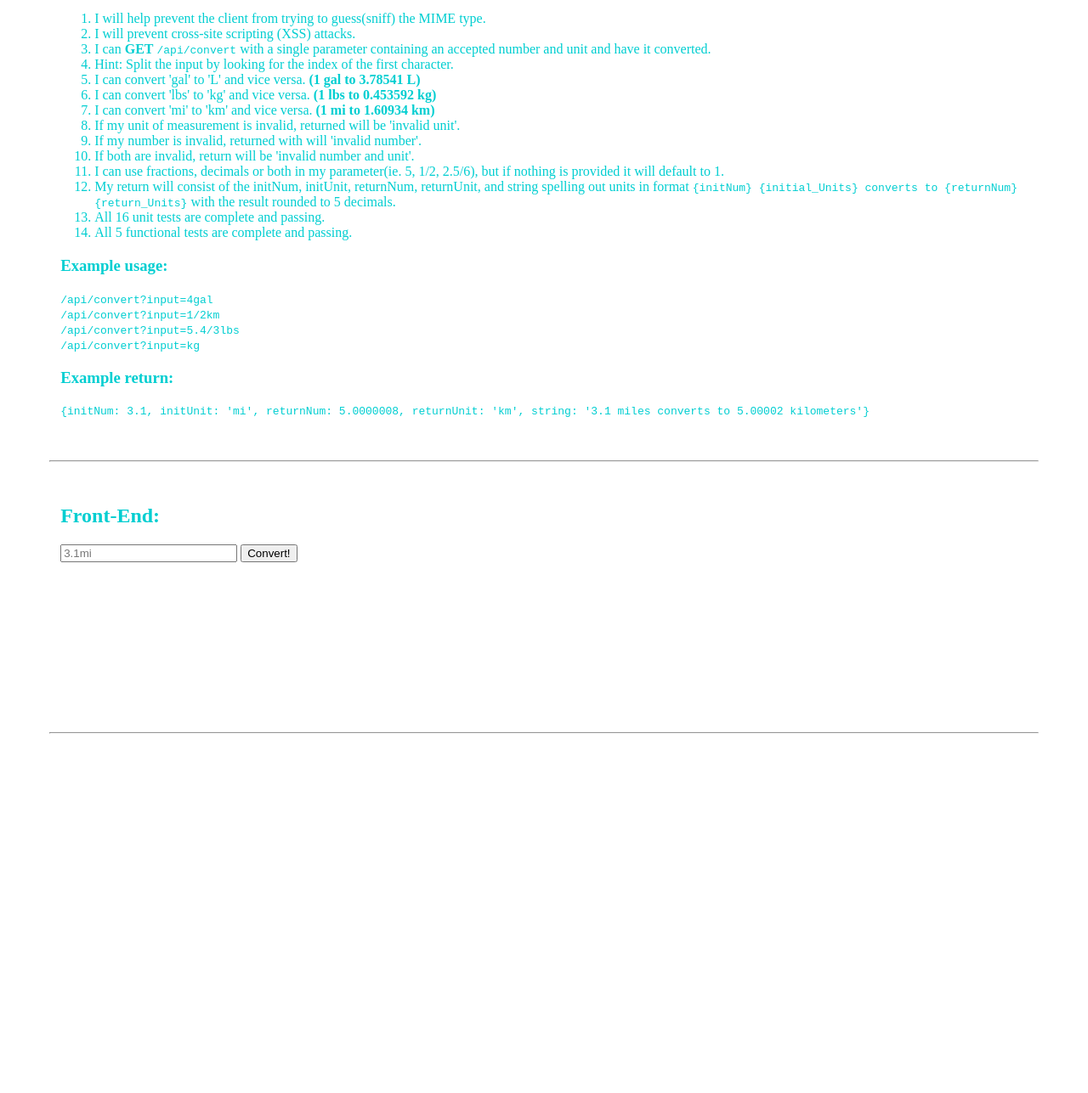
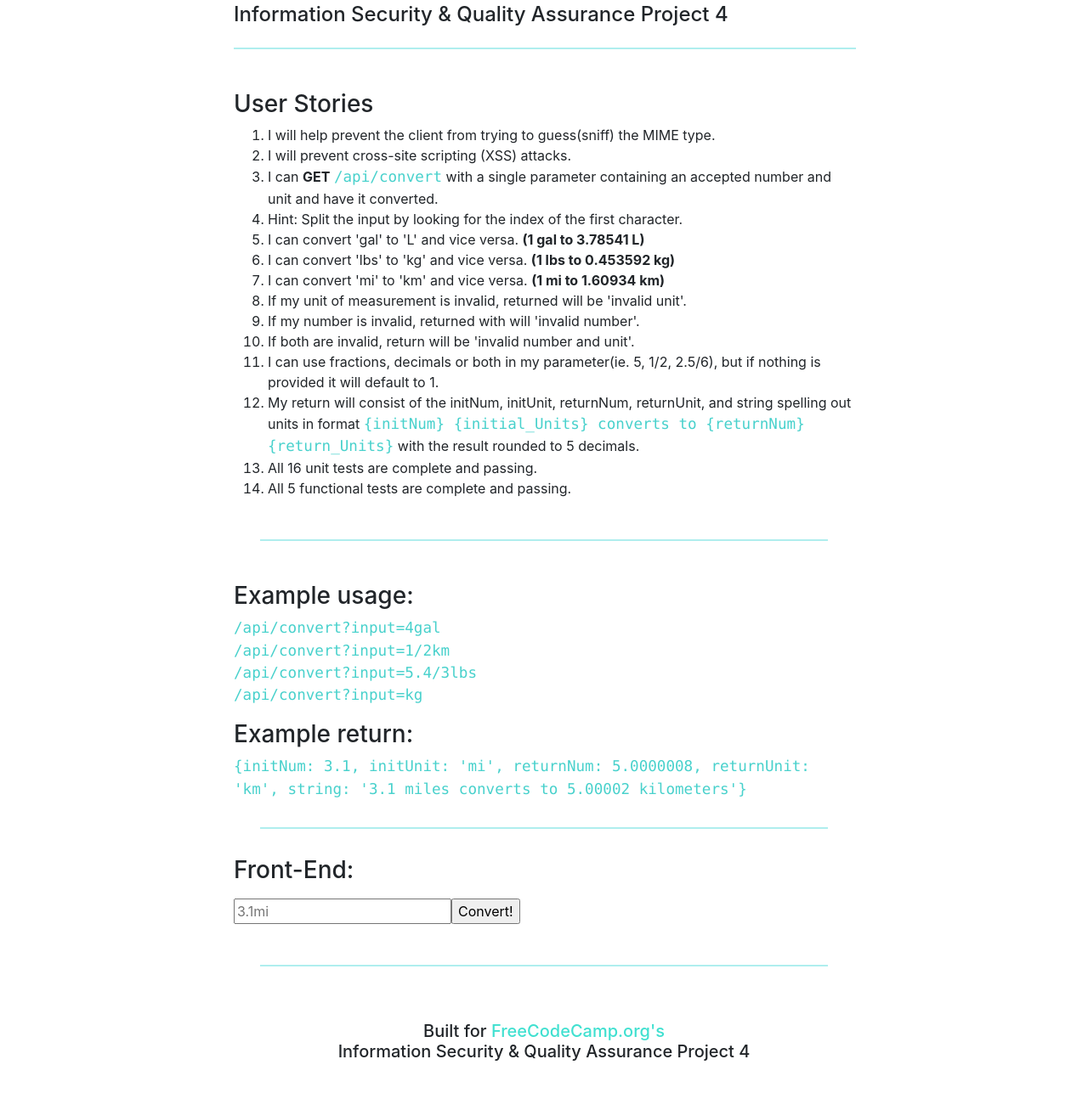
Before and after one commit to jrwmacintire/imperial-metric-converter, a website: page views/index.html in a window 1280 px wide. Shown: the part 149-1436 px from the top of the page at 85% size. Before the commit the page ends 1063 px from the top, so only its background shows below. Drawn offline with nearby package versions, Linux system fonts and the light colour scheme; files that its build step writes are made by us from their sources.

Commit message:
View updated with Bootstrap.

```diff
--- a/controllers/convertHandler.js
+++ b/controllers/convertHandler.js
@@ -46,6 +46,12 @@ function ConvertHandler() {
     try {
       const splitInputRegex = /^([0-9./]*)([a-zA-Z]+)$/gm;
       const matches = splitInputRegex.exec(input);
+      if(!matches) {
+        return {
+          num: 'Invalid number.',
+          unit: 'Invalid unit.'
+        };
+      }
       const [ all, number, unit ] = matches;
       // For input w/o number, containing only text
       if(matches[1] === '' && matches[2] !== '') {
--- a/package.json
+++ b/package.json
@@ -28,7 +28,7 @@
   },
   "repository": {
     "type": "git",
-    "url": "https://hyperdev.com/#!/project/welcome-project"
+    "url": "https://github.com/jrwmacintire/imperial-metric-converter"
   },
   "keywords": [
     "node",
--- a/routes/api.js
+++ b/routes/api.js
@@ -25,11 +25,11 @@ module.exports = function (app) {
               initUnit   = convertHandler.getUnit(input);  // returns input's unit as a string, or 'invalid unit'
 
         if(initNum === 'Invalid number.' && initUnit === 'Invalid unit.') {
-          res.status(500).json('Invalid number and unit in input.');
+          res.json('Invalid number and unit in input.');
         } else if(initNum === 'Invalid number.') {
-          res.status(500).json('Invalid number.');
+          res.json('Invalid number.');
         } else if(initUnit === 'Invalid unit.') {
-          res.status(500).json('Invalid unit.')
+          res.json('Invalid unit.')
         } else {
           const returnNum  = convertHandler.convert(initNum, initUnit),
                 returnUnit = convertHandler.getReturnUnit(initUnit.toLowerCase()),
--- a/sass/style.scss
+++ b/sass/style.scss
@@ -1,3 +1,77 @@
-body{
-    color: darkturquoise;
+body {
+    font-size: 16px;
+
+    div.container {
+        display: flex;
+        flex-direction: column;
+        margin: 3rem auto;
+
+        hr {
+            border: 0.5px paleturquoise solid;
+            width: 60%;
+            margin: 2rem auto;
+        }
+
+        section > div.row > div.col {
+            margin: auto;
+        }
+
+        code {
+            color: mediumturquoise;
+        }
+
+        section#header {
+
+            hr {
+                width: 100%;
+                border: 1px paleturquoise solid;
+                margin: 1.5rem 0 2rem;
+            }
+
+            @media (max-width: 466px) {
+                h1 {
+                    font-size: 2rem;
+                }
+            }
+
+            @media (max-width: 993px) {
+                h1 {
+                    font-size: 2.3rem;
+                }
+            }
+        }
+
+        section#userstories {
+
+            div.col:last-child > h3 {
+                margin-top: 1rem;
+            }
+
+            code {
+                font-size: 1.1rem;
+            }
+        }
+
+        section#ui {
+
+            form#convertForm {
+                display: flex;
+                border: none;
+                margin: 1rem 0;
+            }
+
+            code#jsonResult {
+                font-size: 1.4rem;
+            }
+        }
+
+        section#footer {
+            text-align: center;
+            margin: 2rem 0;
+
+            a {
+                color: turquoise;
+            }
+        }
+    }
 }
--- a/views/index.html
+++ b/views/index.html
@@ -1,21 +1,32 @@
 <!DOCTYPE html>
 <html>
   <head>
-    <title>Welcome to HyperDev!</title>
-    <meta name="description" content="A cool thing made with HyperDev">
-    <link id="favicon" rel="icon" href="https://hyperdev.com/favicon-app.ico" type="image/x-icon">
+    <title>Imperial-Metric Converter API - JohnMacIntire.com</title>
+    <meta name="description" content="Imperial-Metric conversion API built by John MacIntire">
     <meta charset="utf-8">
     <meta http-equiv="X-UA-Compatible" content="IE=edge">
-    <meta name="viewport" content="width=device-width, initial-scale=1">
-    <link rel="stylesheet" href="./public/style.css">
+    <meta name="viewport" content="width=device-width, initial-scale=1, shrink-to-fit=no">
+    <link rel="stylesheet" href="https://stackpath.bootstrapcdn.com/bootstrap/4.3.1/css/bootstrap.min.css" integrity="sha384-ggOyR0iXCbMQv3Xipma34MD+dH/1fQ784/j6cY/iJTQUOhcWr7x9JvoRxT2MZw1T" crossorigin="anonymous">
+    <link rel="stylesheet" type="text/css" href="./public/style.css">
   </head>
   <body>
-    <header>
+    <div class="container">
+      <section id="header">
+        <div class="row">
+          <div class="col col-md-8">
             <h1>
-        ISQA_2 - Metric/Imp Converter
+              Imperial-Metric
+              <br>
+              Conversion API
             </h1>
-    </header>
-    <div id='userstories' style='margin-left: 5%; margin-top: 5%'>
+            <h4>Information Security & Quality Assurance Project 4</h4>
+            <hr>
+          </div>
+        </div>
+      </section>
+      <section id='userstories'>
+        <div class="row">
+          <div class="col col-md-8">
             <h3>User Stories</h3>
             <ol>
               <li>I will help prevent the client from trying to guess(sniff) the MIME type.</li>
@@ -33,6 +44,11 @@
               <li>All 16 unit tests are complete and passing.</li>
               <li>All 5 functional tests are complete and passing.</li>
             </ol>
+          </div>
+        </div>
+        <hr>
+        <div class="row">
+          <div class="col col-md-8">
             <h3>Example usage:</h3>
             <code>/api/convert?input=4gal</code><br>
             <code>/api/convert?input=1/2km</code><br>
@@ -41,21 +57,39 @@
             <h3>Example return:</h3>
             <code>{initNum: 3.1, initUnit: 'mi', returnNum: 5.0000008, returnUnit: 'km', string: '3.1 miles converts to 5.00002 kilometers'}</code>
           </div>
-    <hr style='margin: 50px'>
-    <div id='testui' style='margin-left: 5%'>
-      <h2 style="text-align: left">Front-End:</h2>
-      <form id="convertForm" class="border">
-        <input type="text" id="convertField" name="input" placeholder="3.1mi" style="width: 200px">
+        </div>
+      </section>
+      <hr>
+      <section id="ui">
+        <div id='testui' class="row">
+          <div class="col col-md-8">
+            <h3>Front-End:</h3>
+            <form id="convertForm">
+              <input type="text" id="convertField" name="input" placeholder="3.1mi">
               <input id="convert" type="submit" value='Convert!'>
             </form>
-      <p id='result'></p>
             <code id='jsonResult'></code>
           </div>
-    <hr style='margin: 50px; margin-top: 200px'>
+        </div>
+      </section>
+      <hr>
+      <section id="footer">
+        <div class="row">
+          <div class="col col-md-8">
+            <h5>
+              Built for <a href="https://www.freecodecamp.org/">FreeCodeCamp.org's</a><br>
+              Information Security & Quality Assurance Project 4
+            </h5>
+          </div>
+        </div>
+      </section>
+    </div>
     <!-- Your web-app is https, so your scripts need to be too -->
     <script src="https://code.jquery.com/jquery-2.2.1.min.js"
             integrity="sha256-gvQgAFzTH6trSrAWoH1iPo9Xc96QxSZ3feW6kem+O00="
             crossorigin="anonymous"></script>
+    <script src="https://cdnjs.cloudflare.com/ajax/libs/popper.js/1.14.7/umd/popper.min.js" integrity="sha384-UO2eT0CpHqdSJQ6hJty5KVphtPhzWj9WO1clHTMGa3JDZwrnQq4sF86dIHNDz0W1" crossorigin="anonymous"></script>
+    <script src="https://stackpath.bootstrapcdn.com/bootstrap/4.3.1/js/bootstrap.min.js" integrity="sha384-JjSmVgyd0p3pXB1rRibZUAYoIIy6OrQ6VrjIEaFf/nJGzIxFDsf4x0xIM+B07jRM" crossorigin="anonymous"></script>
     <script>
       $(function() {
         $('#convertForm').submit(function() {
```
Also changed, not shown: public/style.css, 1 other file. Lines whose indentation alone changed are shown as unchanged.
